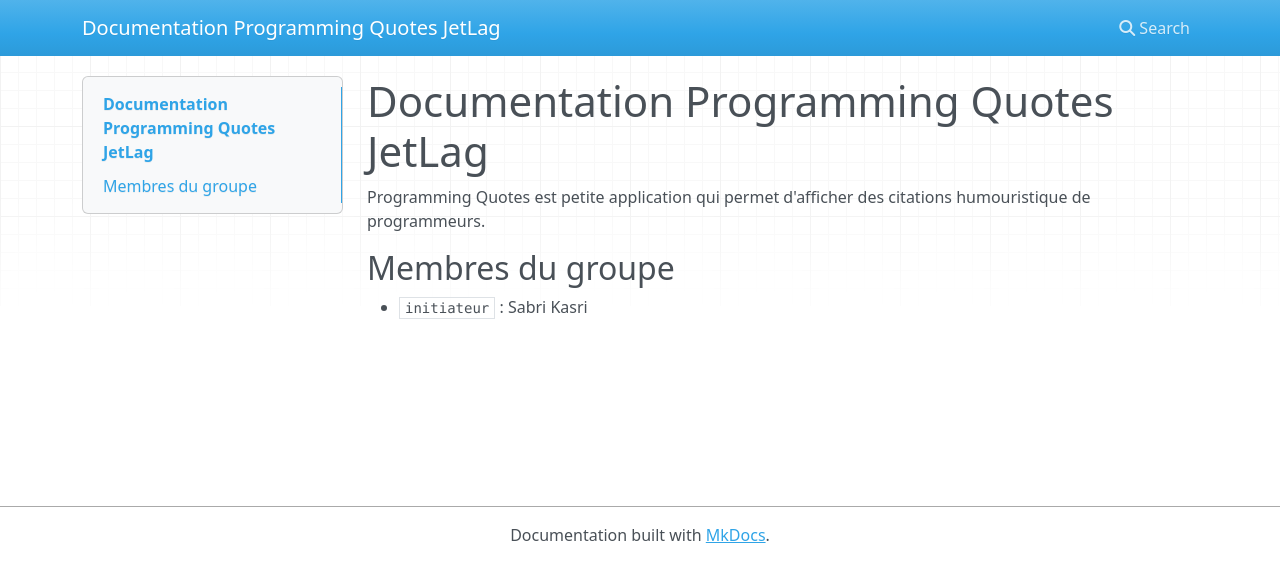
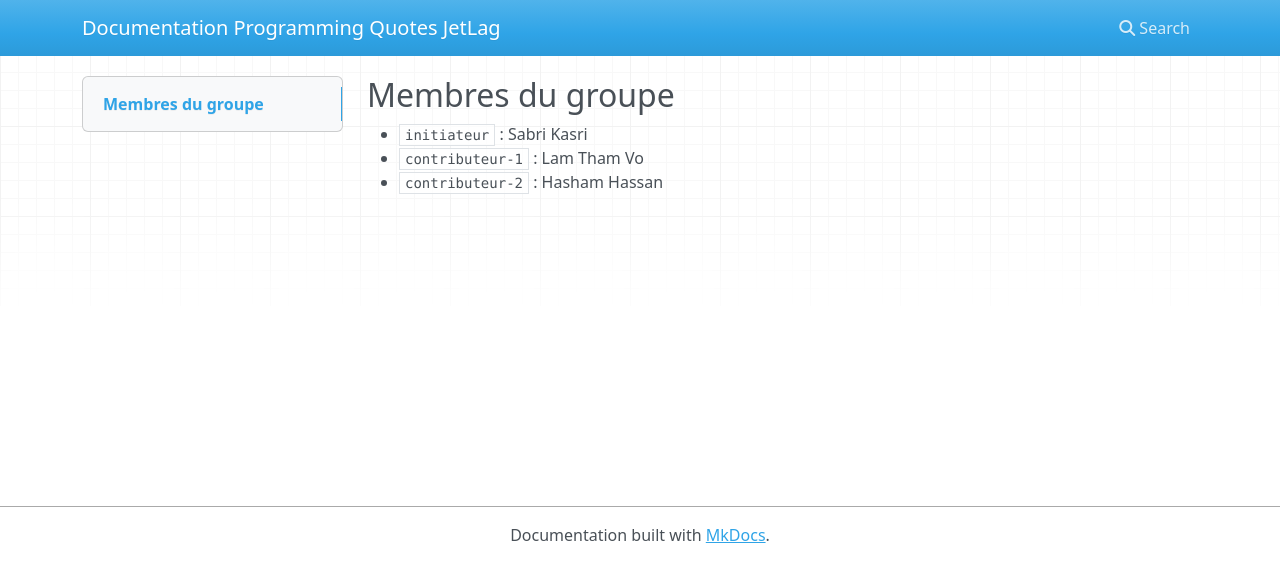
Before and after one commit to lamtm19/quotes-docs-jetlag, an MkDocs documentation site: the page built from docs/index.md, in a window 1280 px wide. Shown: the top 582 px of the page. Built offline with MkDocs 1.6.1, drawn with Linux system fonts in a browser that asks for light colours; nearby versions of some CDN libraries.

Commit message:
Complete index.md and README.md (Contributor 2 - Hasham)

```diff
--- a/docs/index.md
+++ b/docs/index.md
@@ -1,7 +1,5 @@
-# Documentation Programming Quotes JetLag
-
-Programming Quotes est petite application qui permet d'afficher des citations humouristique de programmeurs.
-
 ## Membres du groupe
 
 - `initiateur` : Sabri Kasri
+- `contributeur-1` : Lam Tham Vo
+- `contributeur-2` : Hasham Hassan
```
